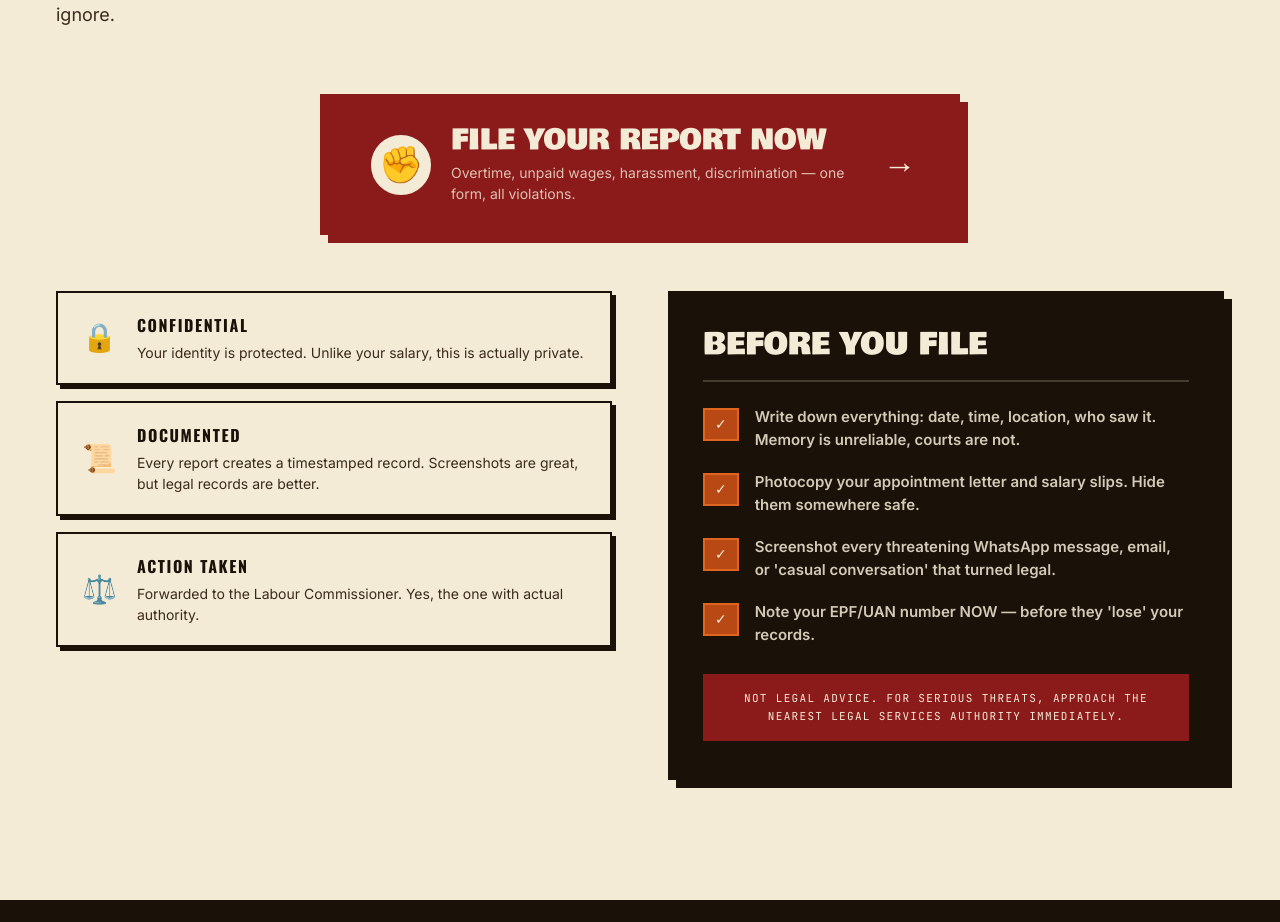
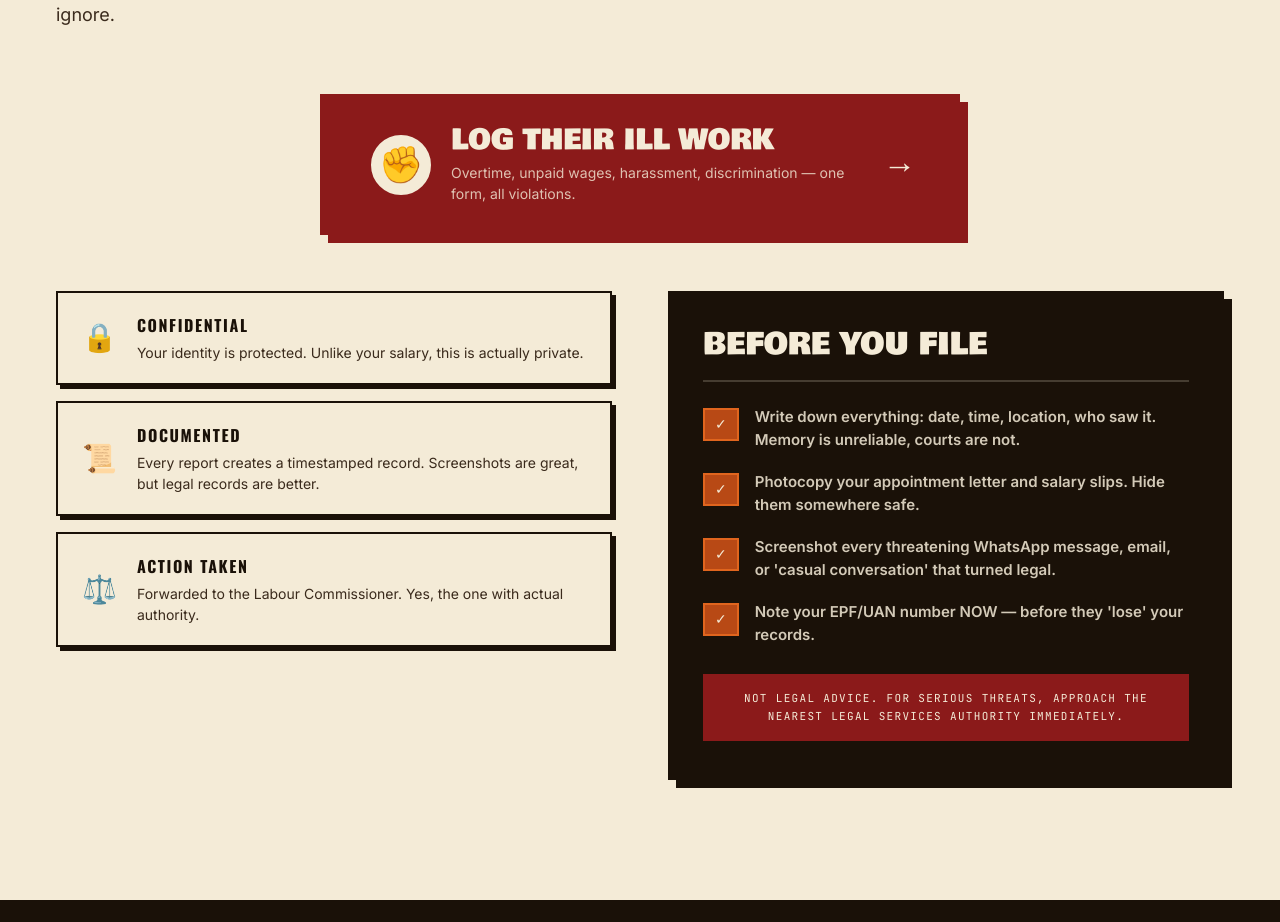
Before and after one commit to ash123mani/djp, a Next.js app: page / in a window 1280 px wide. Shown: the part 6860-7782 px from the top of the page. Built offline with nearby package versions, Linux system fonts and the light colour scheme.

Commit message:
Rename report button to LOG THEIR ILL WORK

```diff
--- a/src/app/page.tsx
+++ b/src/app/page.tsx
@@ -905,7 +905,7 @@ function ReportSection() {
                 lineHeight: 1.1,
                 margin: "0 0 6px",
               }}>
-                FILE YOUR REPORT NOW
+                LOG THEIR ILL WORK
               </h3>
               <p style={{ color: "rgba(244,235,215,0.8)", fontSize: 14, lineHeight: 1.5, margin: 0 }}>
                 Overtime, unpaid wages, harassment, discrimination — one form, all violations.
```
